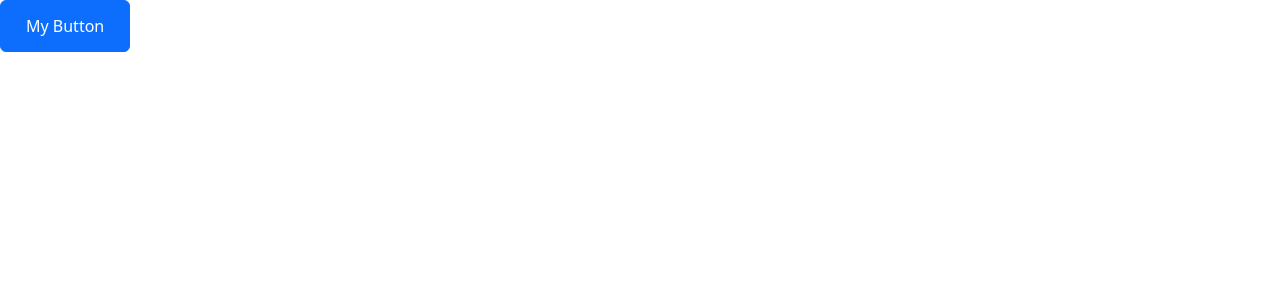
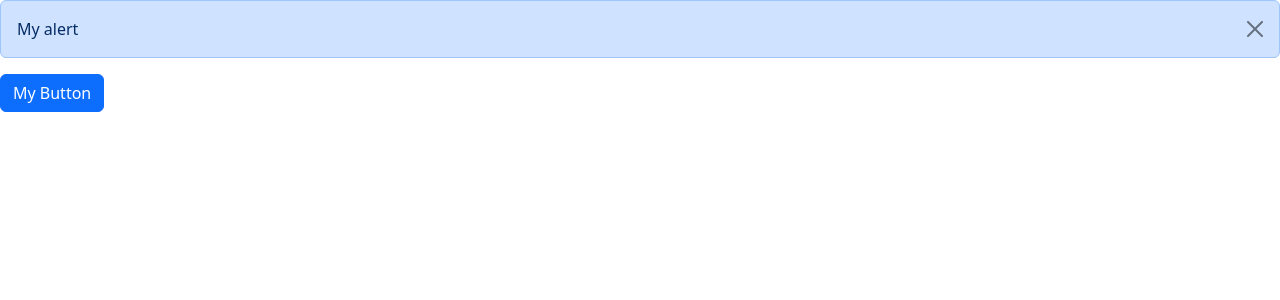
Before and after one commit to illwillgusto/tutorialreact-app, a React (Vite) app: page / in a window 1280 px wide. Both pictures are taken after a click on the button "My Button". Shown: the top 300 px of the page. Built offline with nearby package versions, Linux system fonts and the light colour scheme.

Commit message:
alert visibility
on the App.tsx file
added the variable hook for displaying the alert message when the button is clicked
alertVisibility if the button is clicked on and when it isn't the alert isn't visible

added the close button to the alert component

```diff
--- a/src/App.tsx
+++ b/src/App.tsx
@@ -1,9 +1,14 @@
 import Button from './components/Button';
+import Alert from './components/Alert';
+import { useState } from 'react';
 
 function App() {
+	const [alertVisible, setAlertVisibility] = useState(false);
+
 	return (
-		<div className='btn btn-primary'>
-			<Button onClick={() => console.log('Clicked')}>My Button</Button>
+		<div>
+			{ alertVisible && <Alert>My alert</Alert>}
+			<Button onClick={() => setAlertVisibility(true)}>My Button</Button>
 		</div>
 	);
 }
--- a/src/components/Alert.tsx
+++ b/src/components/Alert.tsx
@@ -1,13 +1,16 @@
-import { ReactNode } from "react";
+import { ReactNode } from 'react';
 
 interface Props {
-    children: ReactNode;
+	children: ReactNode;
 }
 
 const Alert = ({ children }: Props) => {
-  return (
-    <div className="alert alert-primary" role="alert">{children}</div>
-  )
-}
+	return (
+		<div className='alert alert-primary alert-dismissible' role='alert'>
+			{children}
+      <button type="button" className="btn-close" data-bs-dismiss="alert" aria-label="Close"></button>
+		</div>
+	);
+};
 
-export default Alert
+export default Alert;
```
